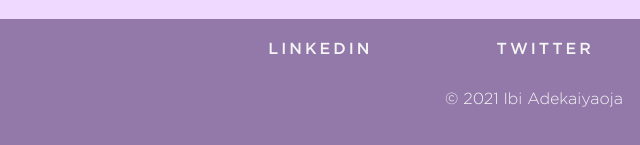
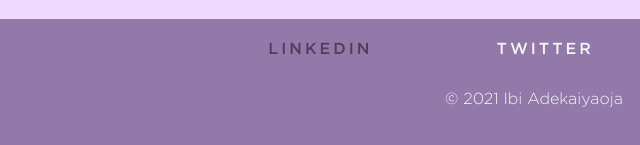
Before and after one commit to Ibitayo95/IbisWebsite, a plain HTML site: page index.html in a window 1280 px wide. In both pictures the pointer is over the link "LINKEDIN". Shown: the part 2218-2363 px from the top of the page, 106-746 px from the left. Drawn offline with Linux system fonts and the light colour scheme; files whose address does not match are found by name.

Commit message:
small changes to css

```diff
--- a/css/styles.css
+++ b/css/styles.css
@@ -73,6 +73,10 @@ hr {
   padding: 20px 60px 20px 60px;
 }
 
+.footer-link:hover {
+  color: #4e3e5c;
+}
+
 .project {
   font-family: "Gotham medium";
   font-weight: 500;
@@ -94,11 +98,12 @@ hr {
   color: whitesmoke;
 }
 
-.top-container{
-  background-color:#f3e6ff
+.top-container {
+  background-color: #f3e6ff;
 }
 .bottom-container {
   background-color: #9379aa;
+  margin: 0;
   height: 150px;
 }
 
```
Lines whose indentation alone changed are shown as unchanged.
